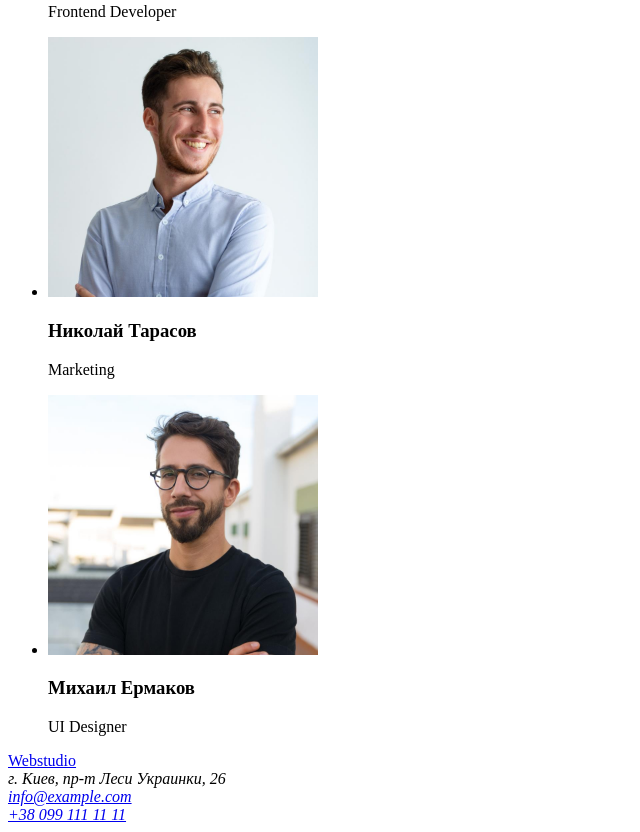
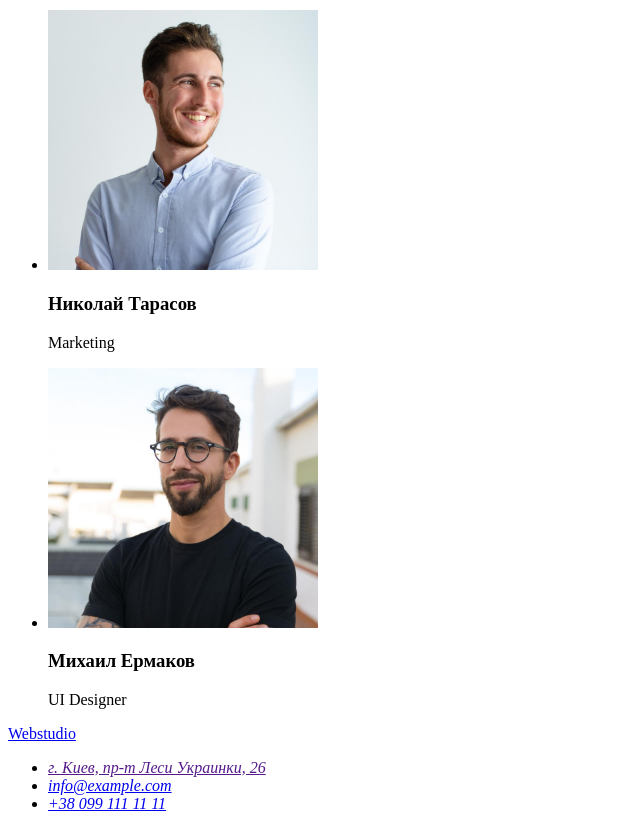
Before and after one commit to maridra/goit-markup-hw-01, a plain HTML site: page index.html in a window 1280 px wide. Shown: the part 2326-3158 px from the top of the page, without its empty margins (0-640 px from the left). Drawn offline with Linux system fonts and the light colour scheme.

Commit message:
Змінено посилання логотипу, видалено br та додано список в address

```diff
--- a/index.html
+++ b/index.html
@@ -11,7 +11,7 @@
     <header>
         <!-- Навігація по сайту -->
         <nav>
-             <a href="/" lang="en">Webstudio</a>
+             <a href="./index.html" lang="en">Webstudio</a>
 
              <ul>
                  <li><a href="">Студия</a></li>
@@ -30,7 +30,7 @@
     <main>
     <!--Заголовок-->
     <section>
-        <h1>Эффективные решения <br> для вашего бизнеса</h1>
+        <h1>Эффективные решения для вашего бизнеса</h1>
         <button type="button">Заказать услугу</button>
     </section>
 
@@ -102,11 +102,13 @@
 
     <!-- Підвал сторінки -->
     <footer>
-        <a href="/" lang="en">Webstudio</a>
+        <a href="./index.html" lang="en">Webstudio</a>
         <address>
-            г. Киев, пр-т Леси Украинки, 26 <br>
-            <a href="mailto:info@example.com" lang="en">info@example.com</a> <br>
-            <a href="tel:+380991111111">+38 099 111 11 11</a>
+            <ul>
+                <li><a href="">г. Киев, пр-т Леси Украинки, 26</a></li>
+                <li><a href="mailto:info@example.com" lang="en">info@example.com</a></li>
+                <li><a href="tel:+380991111111">+38 099 111 11 11</a></li>
+            </ul>
         </address>
     </footer>
 </body>
```
